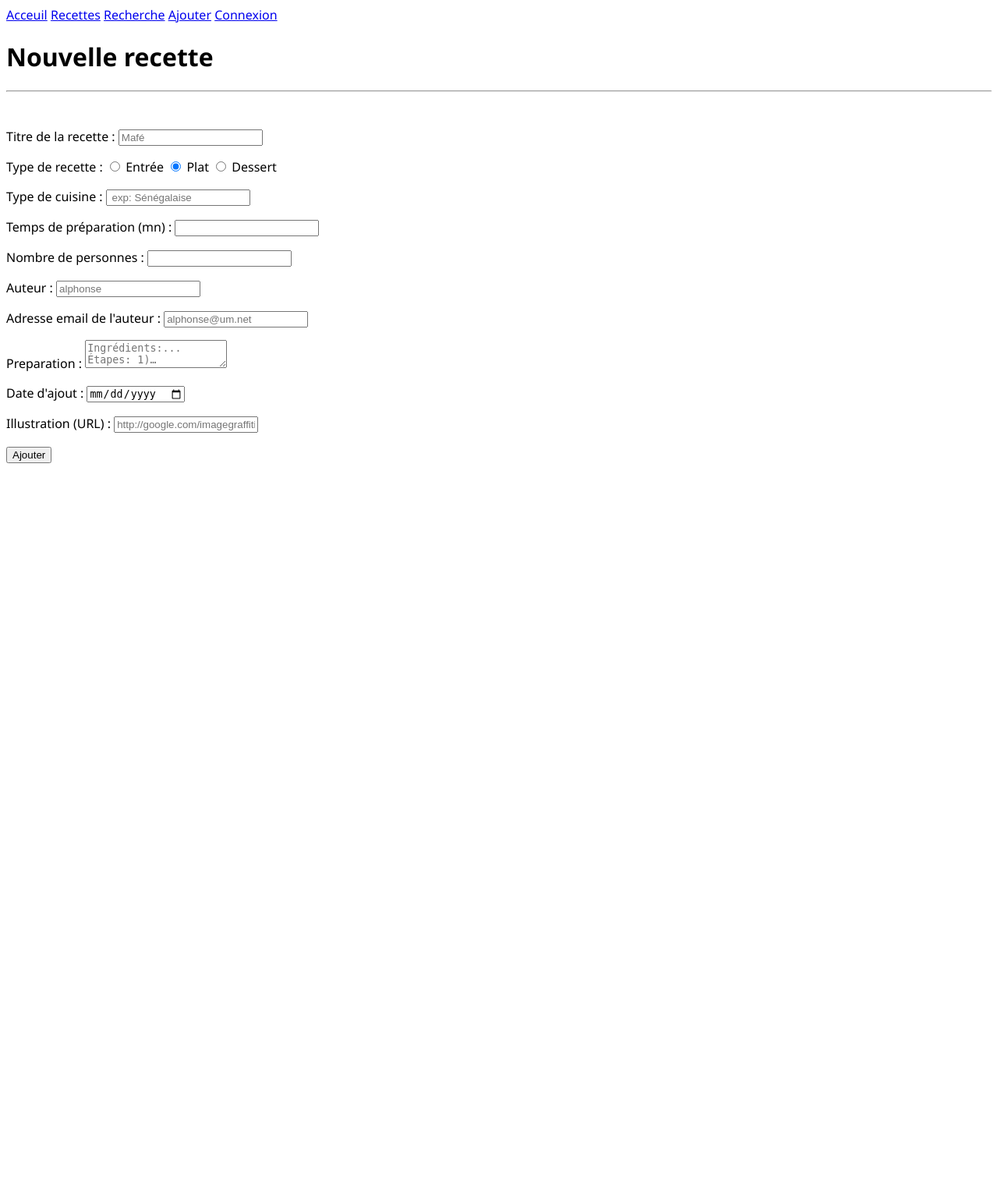
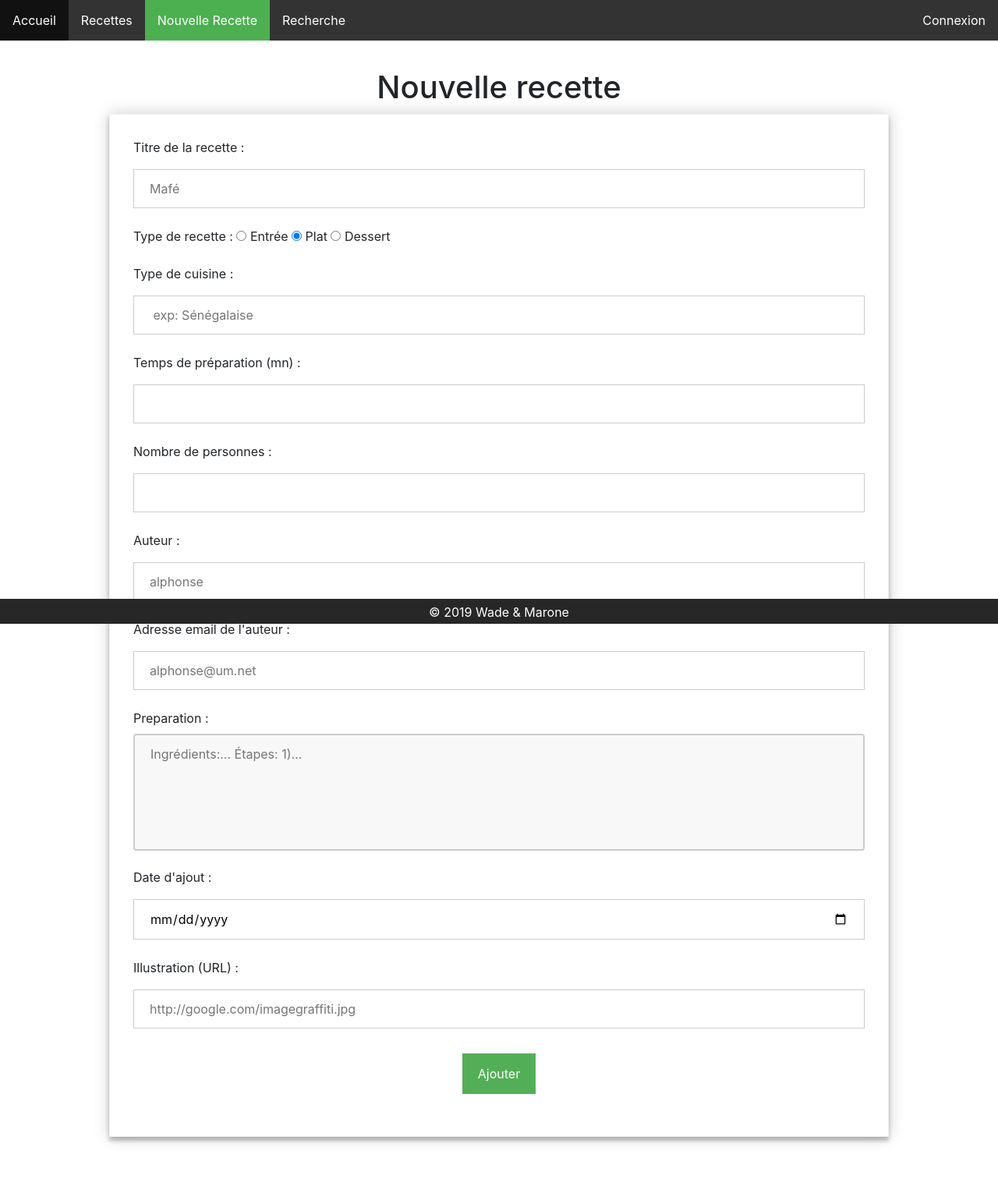
Before and after one commit to warreg/HMIN115M-web, a PHP site: page /PHP/ajout.php in a window 1280 px wide. Shown: the whole page at 78% size. Before the commit the page ends 594 px from the top, so only its background shows below. Run offline with PHP 8.4, Linux system fonts and the light colour scheme.

Commit message:
Add files via upload

```diff
--- /dev/null
+++ b/PROJET/CSS/Styles.css
@@ -0,0 +1,204 @@
+ul.topnav {
+  position:fixed;
+  width:100%;
+  list-style-type: none;
+  margin: 0;
+  padding: 0;
+  overflow: hidden;
+  background-color: #333;
+}
+
+ul.topnav li {float: left;}
+
+ul.topnav li a {
+  display: block;
+  color: white;
+  text-align: center;
+  padding: 14px 16px;
+  text-decoration: none;
+}
+
+ul.topnav li a:hover:not(.active) {background-color: #111;}
+
+ul.topnav li a.active {background-color: #4CAF50;}
+
+ul.topnav li.right {float: right;}
+
+@media screen and (max-width: 800px) {
+  ul.topnav li.right,
+  ul.topnav li {float: none;}
+}
+
+
+.container {
+  position: relative;
+}
+.topright {
+  position: absolute;
+  top: 10px;
+  right: 16px;
+  font-size: 18px;
+}
+
+img {
+  width: 100%;
+  height: 100%;
+  opacity: 1;
+}
+
+img {
+  width: 15em;
+  height: 15em;
+  opacity: 1;
+}
+
+
+
+
+footer{
+    position: fixed;
+    bottom:0;
+    width:100%;
+    padding-top:50px;
+    height:2em;
+    text-align: center;
+    padding: 5px;
+    background-color: #272727;
+    color: #fff;
+}
+
+
+body{
+}
+/*pour l'ajout*/
+#containerrr{
+  width:1000px;
+  margin:0 auto;
+  margin-top:5%;
+}
+/* Bordered form */
+form {
+  width:100%;
+  padding: 30px;
+  border: 1px solid #f1f1f1;
+  background: #fff;
+  box-shadow: 0 0 20px 0 rgba(0, 0, 0, 0.2), 0 5px 5px 0 rgba(0, 0, 0, 0.24);
+}
+#containerrr h1{
+  width: 38%;
+  margin: 0 auto;
+  padding-bottom: 10px;
+}
+
+/* Full-width inputs */
+input[type=text], input[type=number],input[type=email],input[type=date]  {
+  width: 100%;
+  padding: 12px 20px;
+  margin: 8px 0;
+  display: inline-block;
+  border: 1px solid #ccc;
+  box-sizing: border-box;
+}
+textarea {
+  width: 100%;
+  height: 150px;
+  padding: 12px 20px;
+  box-sizing: border-box;
+  border: 2px solid #ccc;
+  border-radius: 4px;
+  background-color: #f8f8f8;
+  font-size: 16px;
+  resize: none;
+}
+
+/* Set a style for all buttons */
+input[type=submit] {
+  background-color: #53af57;
+  color: white;
+  position: ;
+  padding: 14px 20px;
+  margin: 8px 0;
+  text-align: center;
+  border: none;
+  cursor: pointer;
+
+}
+input[type=submit]:hover {
+  background-color: white;
+  color: #53af57;
+  border: 1px solid #53af57;
+}
+
+
+body{
+}
+/*pour la conection*/
+#containerr{
+  width:400px;
+  margin:0 auto;
+  margin-top:5%;
+}
+/* Bordered form */
+form {
+  width:100%;
+  padding: 30px;
+  border: 1px solid #f1f1f1;
+  background: #fff;
+  box-shadow: 0 0 20px 0 rgba(0, 0, 0, 0.2), 0 5px 5px 0 rgba(0, 0, 0, 0.24);
+}
+#containerr h1{
+  width: 38%;
+  margin: 0 auto;
+  padding-bottom: 10px;
+}
+
+/* Full-width inputs */
+input[type=texte]{
+  width: 10%;
+  padding: 12px 20px;
+  margin: 8px 0;
+  display: inline-block;
+  border: 1px solid #ccc;
+  box-sizing: border-box;
+}
+
+input[type=password] {
+  width: 100%;
+  padding: 12px 20px;
+  margin: 8px 0;
+  display: inline-block;
+  border: 1px solid #ccc;
+  box-sizing: border-box;
+}
+
+/* Set a style for all buttons */
+input[type=submite] {
+  background-color: #53af57;
+  color: white;
+  padding: 14px 20px;
+  margin: 8px 0;
+  border: none;
+  cursor: pointer;
+  width: 10%;
+}
+input[type=submit]:hover {
+  background-color: white;
+  color: #53af57;
+  border: 1px solid #53af57;
+}
+
+
+
+
+
+#id_div{
+	display:block;
+	width:79%;
+	height:79%;
+}
+
+img {
+	max-width:100%;
+  max-height:100%;
+  display:block;
+}
--- a/PROJET/CSS/style.css
+++ b/PROJET/CSS/style.css
@@ -4,9 +4,9 @@
 }
 .article-img {
     float: left;
-    width: 300px;
-    height: auto;
-    margin-right: 25px;
+    width: 20em;
+    height: 20em;
+    margin: 5px;
 }
 h2 {
     margin-top: 0px;
--- a/PROJET/JSON/data.json
+++ b/PROJET/JSON/data.json
@@ -1 +1 @@
-[{"titre":"Tarte rouge","type_recette":"Dessert","categorie":"Francaise","duree":"30","nbre_personne":"6","nom":"wareg","email":"w@gmail.fr","preparation":"tout melanger","date_ajout":"15\/01\/19","photo":"..\/img\/tarte.jpg","id_recette":"fekjfheuhfehf"}]
+[{"titre":"Domada","type_recette":"Plat","categorie":"S\u00e9n\u00e9galaise","duree":"60","nbre_personne":"6","nom":"jay","email":"wareg@jay.jay","preparation":"Tous M\u00e9langer","date_ajout":"2019-12-18","photo":"https:\/\/lacuisinededaba.files.wordpress.com\/2015\/01\/image18.jpg","id_recette":"eafb9e5c38eed3902bdea6872b35ed60"},{"titre":"Maf\u00e9","type_recette":"Plat","categorie":"S\u00e9n\u00e9galaise","duree":"60","nbre_personne":"6","nom":"Jay","email":"jay@jay.jay","preparation":"Tous M\u00e9langer","date_ajout":"2019-12-19","photo":"https:\/\/lacuisinededaba.files.wordpress.com\/2015\/01\/image106.jpg","id_recette":"183fff48bb7161ee90026a5df9050560"},{"titre":"Tarte","type_recette":"Dessert","categorie":"Fran\u00e7caise","duree":"60","nbre_personne":"9","nom":"Gerard","email":"Gerard@jay.jay","preparation":"Tous M\u00e9langer","date_ajout":"2019-12-15","photo":"https:\/\/static.750g.com\/images\/1200-630\/e4cdc6fa5561d13b5c283f17b50bd01b\/tarte-aux-fraises.jpg","id_recette":"bad1fd43b500d67d14a77cdbfc3d3810"}]
--- a/PROJET/PHP/ajout.php
+++ b/PROJET/PHP/ajout.php
@@ -5,23 +5,26 @@
     <meta charset="UTF-8">
     <meta name="viewport" content="width=device-width, initial-scale=1.0">
     <meta http-equiv="X-UA-Compatible" content="ie=edge">
-    <link rel="stylesheet" href="../CSS/style.css">
+    <link rel="stylesheet" href="https://stackpath.bootstrapcdn.com/bootstrap/4.1.3/css/bootstrap.min.css" integrity="sha384-MCw98/SFnGE8fJT3GXwEOngsV7Zt27NXFoaoApmYm81iuXoPkFOJwJ8ERdknLPMO" crossorigin="anonymous">
+    <link rel="stylesheet"  href="css/bootstrap.min.css" >
+    <link rel="stylesheet" href="css/style.css">
+    <link href="https://fonts.googleapis.com/css?family=Lobster+Two|Poiret+One" rel="stylesheet">
+    <link rel="stylesheet" href="../CSS/Styles.css">
     <script type="text/javascript"  src="../JS/newRecette.js"></script>
     <title>Marmit'UM | Ajout </title>
 </head>
 
 <body>
-    <nav>
-        <a href="../index.html">Acceuil</a>
-        <a href="listeRecettes.php">Recettes</a>
-        <a href="rechercheRecettes.php">Recherche</a>
-        <a href="ajout.php">Ajouter</a>
-        <a href="formConnexion.php">Connexion</a>
-    </nav>
-    <body>
+    <ul class="topnav">
+	  <li><a href="../index.html">Accueil</a></li>
+	  <li><a href="listeRecettes.php">Recettes</a></li>
+      <li><a class="active" href="ajout.php">Nouvelle Recette</a></li>
+      <li><a href="rechercheRecettes.php">Recherche</a></li>
+	  <li class="right"><a href="formConnexion.php">Connexion</a></li>
+	</ul>	</br>
 
-        <h1>Nouvelle recette</h1> <hr> <br>
-
+    <div id="containerrr">
+        <center><h1>Nouvelle recette</h1></center>
         <form id="form-ajout">
             <p>
                 <label>Titre de la recette :</label>
@@ -69,8 +72,16 @@
                 <input type="text" name="photo"   required placeholder="http://google.com/imagegraffiti.jpg">
             </p>
             <p>
+                <center>
                 <input type="submit" value="Ajouter">
+                </center>
             </p>
+            </div></br> </br> </br>
+
+
+<footer>
+    <p>© 2019 Wade & Marone</p>
+</footer>
         </form>
     </body>
 </html>
```
Also changed, not shown: PROJET/PHP/formConnexion.php (+31 -19 lines), PROJET/PHP/listeRecettes.php (+49 -23 lines), PROJET/PHP/rechercheRecettes.php (+21 -21 lines), PROJET/index.html (+28 -15 lines), PROJET/JS/newRecette.js (line endings or trailing spaces), PROJET/img/01111.png (added), PROJET/img/tea.png (added).
